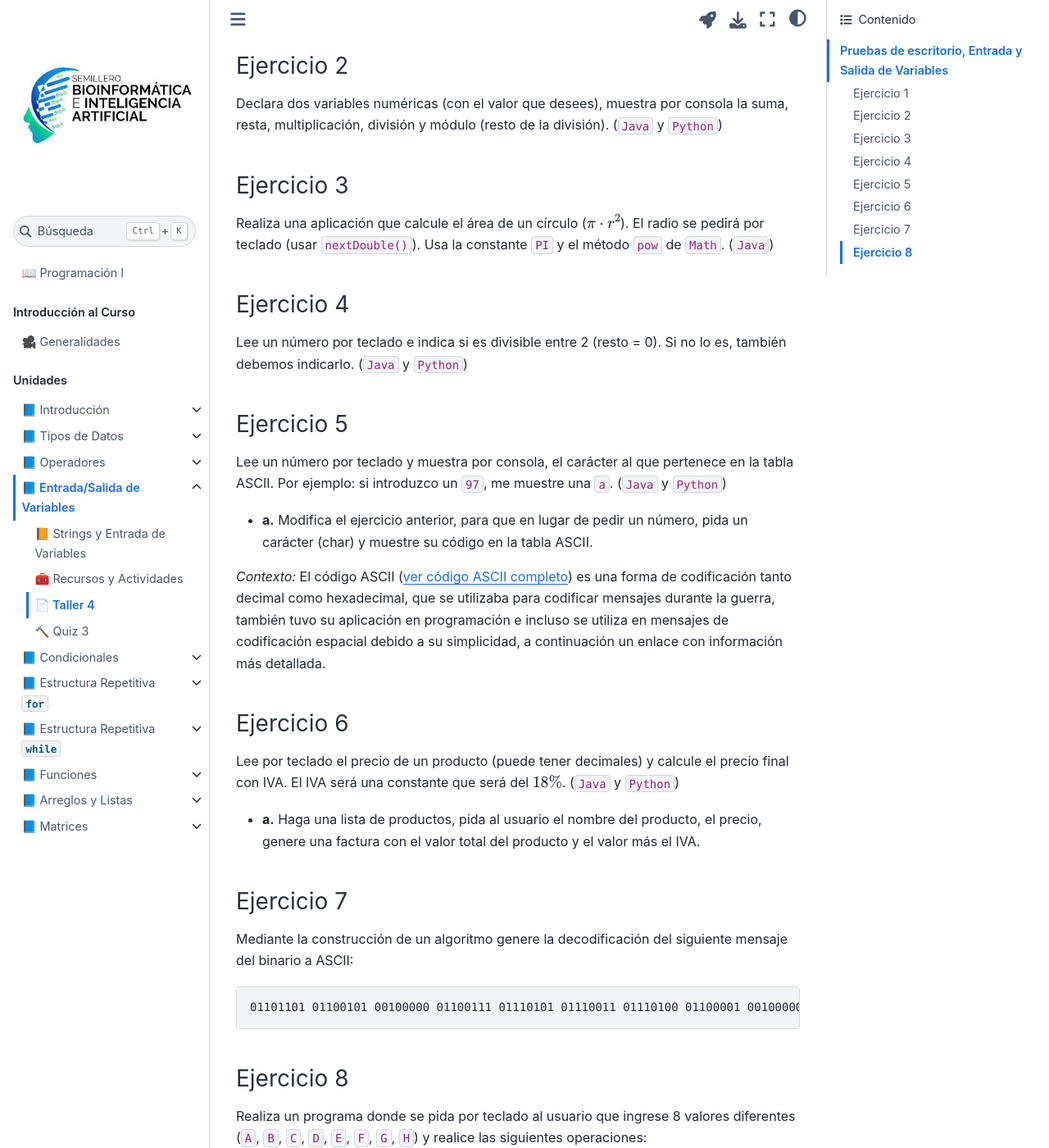
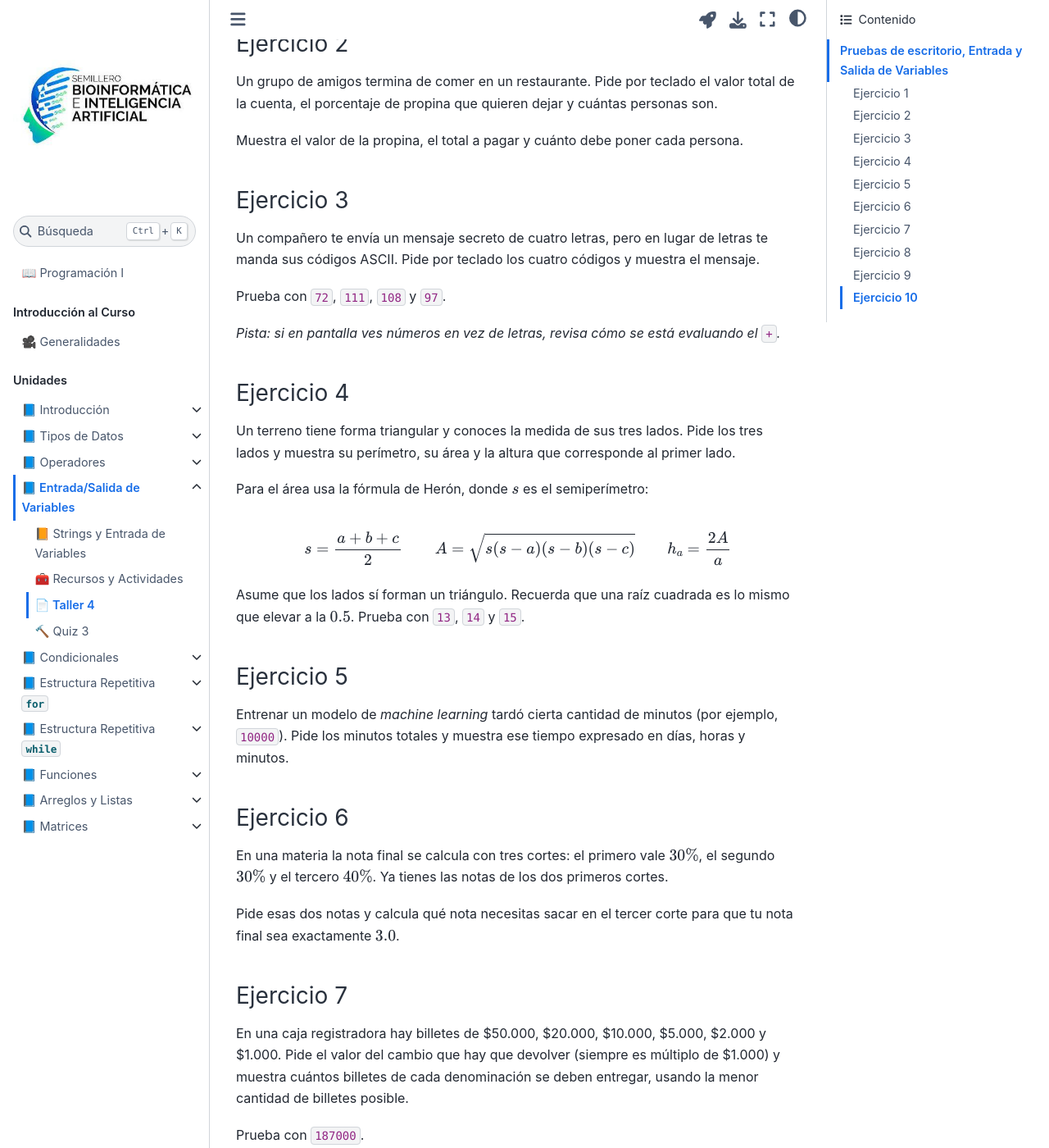
Before and after one commit to BioAITeamLearning/AlgProgI_2026_02_Ucaldas, a Jupyter Book: the page built from content/talleres/taller4.md, in a window 1280 px wide and 1400 px high, scrolled down 736 px. Shown: the whole window at 82% size. Built offline with Jupyter Book 1.0.4 settings and Sphinx 7.4.7 and the Sphinx Book theme 1.1.4, drawn with Linux system fonts in a browser that asks for light colours; pages that are not in the unit, such as notebooks, are missing from menus; some of the changed text lies outside the part shown.

Commit message:
Clase 4: celdas por sección, nuevo ejemplo de clase y Taller 4 rehecho
Notebook Clase4-Java: cada ejemplo se divide en una celda por sección
(Scanner, entrada, operaciones, salida) en vez de una sola celda; se
reemplaza "Ejemplo de Clase" (que usaba una clase y métodos, aún no
vistos) por un ejemplo con operadores y tipos de dato (peso de un dataset,
incluido el desbordamiento de int); se agrega una Práctica en Clase de 8
ejercicios con celda vacía para que los estudiantes implementen.

Taller 4: 10 ejercicios cotidianos y de ciencia de datos resolubles solo
con Scanner, operadores, casting y Math.pow (sin condicionales ni ciclos),
de dificultad creciente sin etiquetarla. Soluciones verificadas con JDK 21
y guardadas solo en local.

Co-Authored-By: Claude Sonnet 5.5 <noreply@anthropic.com>

```diff
--- a/content/talleres/taller4.md
+++ b/content/talleres/taller4.md
@@ -16,52 +16,67 @@ kernelspec:
 Programación I
 
 :::{note}
-Este Taller debe entregarse en formato `docx`, con sus respectivas pruebas de escritorio y diagrama de flujo realizado a mano y subido en forma de foto.
+Este taller se resuelve en Java, en un notebook de Colaboratory. Entrega el enlace al notebook con permisos de lectura públicos.
 
-Los notebooks de Colaboratory (tanto Java como Python) deben tener su respectivo enlace en el `.docx` con los permisos en público.
-
-Los ejercicios en PSeInt deben estar contenidos en una carpeta y deben nombrarse de las siguientes formas `ejercicio1`, `ejercicio-1` (no utilizar nombres como `ejercicioCalculadoraNumeros`, `calcularIVAeImpuestos`)
+Para dos ejercicios a tu elección, adjunta además la prueba de escritorio hecha a mano (foto), con los valores de entrada que prefieras.
 :::
 
 ### Ejercicio 1
-Realizar un programa que calcule el sueldo de un trabajador. El programa va a solicitar el número de horas que has trabajado en un mes, las horas se pagan a 10€. (`PSeInt`, `Java` y `Python`)
+Un monitor de la universidad trabaja varias horas al mes y le pagan \$12.500 por hora (el valor por hora debe ser una constante). Del pago bruto le descuentan el $4\%$ para salud y el $4\%$ para pensión.
+
+Pide por teclado las horas trabajadas y muestra el pago bruto, cada descuento y lo que realmente recibe.
 
 ### Ejercicio 2
-Declara dos variables numéricas (con el valor que desees), muestra por consola la suma, resta, multiplicación, división y módulo (resto de la división). (`Java` y `Python`)
+Un grupo de amigos termina de comer en un restaurante. Pide por teclado el valor total de la cuenta, el porcentaje de propina que quieren dejar y cuántas personas son.
+
+Muestra el valor de la propina, el total a pagar y cuánto debe poner cada persona.
 
 ### Ejercicio 3
-Realiza una aplicación que calcule el área de un círculo ($\pi \cdot r^2$). El radio se pedirá por teclado (usar `nextDouble()`). Usa la constante `PI` y el método `pow` de `Math`. (`Java`)
+Un compañero te envía un mensaje secreto de cuatro letras, pero en lugar de letras te manda sus códigos ASCII. Pide por teclado los cuatro códigos y muestra el mensaje.
+
+Prueba con `72`, `111`, `108` y `97`.
+
+*Pista: si en pantalla ves números en vez de letras, revisa cómo se está evaluando el `+`.*
 
 ### Ejercicio 4
-Lee un número por teclado e indica si es divisible entre 2 (resto = 0). Si no lo es, también debemos indicarlo. (`Java` y `Python`)
+Un terreno tiene forma triangular y conoces la medida de sus tres lados. Pide los tres lados y muestra su perímetro, su área y la altura que corresponde al primer lado.
+
+Para el área usa la fórmula de Herón, donde $s$ es el semiperímetro:
+
+$$
+s = \frac{a + b + c}{2} \qquad A = \sqrt{s(s-a)(s-b)(s-c)} \qquad h_a = \frac{2A}{a}
+$$
+
+Asume que los lados sí forman un triángulo. Recuerda que una raíz cuadrada es lo mismo que elevar a la $0.5$. Prueba con `13`, `14` y `15`.
 
 ### Ejercicio 5
-Lee un número por teclado y muestra por consola, el carácter al que pertenece en la tabla ASCII. Por ejemplo: si introduzco un `97`, me muestre una `a`. (`Java` y `Python`)
-
-- **a.** Modifica el ejercicio anterior, para que en lugar de pedir un número, pida un carácter (char) y muestre su código en la tabla ASCII.
-
-*Contexto:* El código ASCII ([ver código ASCII completo](https://www.google.com/url?q=https://elcodigoascii.com.ar/&sa=D&source=docs&ust=1693448792138024&usg=AOvVaw2v6IfNkNQ0Cwhv77GRDpHP)) es una forma de codificación tanto decimal como hexadecimal, que se utilizaba para codificar mensajes durante la guerra, también tuvo su aplicación en programación e incluso se utiliza en mensajes de codificación espacial debido a su simplicidad, a continuación un enlace con información más detallada.
+Entrenar un modelo de *machine learning* tardó cierta cantidad de minutos (por ejemplo, `10000`). Pide los minutos totales y muestra ese tiempo expresado en días, horas y minutos.
 
 ### Ejercicio 6
-Lee por teclado el precio de un producto (puede tener decimales) y calcule el precio final con IVA. El IVA será una constante que será del $18\%$. (`Java` y `Python`)
+En una materia la nota final se calcula con tres cortes: el primero vale $30\%$, el segundo $30\%$ y el tercero $40\%$. Ya tienes las notas de los dos primeros cortes.
 
-- **a.** Haga una lista de productos, pida al usuario el nombre del producto, el precio, genere una factura con el valor total del producto y el valor más el IVA.
+Pide esas dos notas y calcula qué nota necesitas sacar en el tercer corte para que tu nota final sea exactamente $3.0$.
 
 ### Ejercicio 7
-Mediante la construcción de un algoritmo genere la decodificación del siguiente mensaje del binario a ASCII:
+En una caja registradora hay billetes de \$50.000, \$20.000, \$10.000, \$5.000, \$2.000 y \$1.000. Pide el valor del cambio que hay que devolver (siempre es múltiplo de \$1.000) y muestra cuántos billetes de cada denominación se deben entregar, usando la menor cantidad de billetes posible.
 
-    01101101 01100101 00100000 01100111 01110101 01110011 01110100 01100001 00100000 01101100 01100001 00100000 01100011 01101100 01100001 01110011 01100101 00100000 01100100 01100101 00100000 01110000 01110010 01101111 01100111 01110010 01100001 01101101 01100001 01100011 01101001 01101111 01101110
+Prueba con `187000`.
 
 ### Ejercicio 8
-Realiza un programa donde se pida por teclado al usuario que ingrese 8 valores diferentes (`A`, `B`, `C`, `D`, `E`, `F`, `G`, `H`) y realice las siguientes operaciones:
+Una foto de un celular de $4000 \times 3000$ píxeles guarda 3 bytes por píxel (rojo, verde y azul), sin comprimir.
 
-| Nombre Variables de Operaciones | Operaciones |
-| ------------------------ | ----------- |
-| operacion1 | <code> (A*B)/(C+H)^2 </code> |
-| operacion2 | <code> B!=F </code> |
-| operacion3 | <code> (C++)*E-G+(D--) </code> |
-| operacion4 | Convierte a Hexadecimal, Octal y Binario el valor de la variable `E` |
-| operacion5 | <code> (sqrt(A*B)/C+B)+E </code> |
-| operacion6 | <code> ((H+B+C)*(G-C-E))/A </code> |
-| operacion7 | Multiplica `G` por todos los valores, incluido el valor de `G` (debes tener 8 valores), luego realiza la sumatoria de estos valores y dividide la sumatoria entre `G` |
-| operacion8 | Suma/agrega valores aleatorios a las 8 variables (ver método `.rand()`), luego realiza la sumatoria de los nuevos valores y dividelos por el promedio de los mismos nuevos valores|
+Pide el ancho, el alto y la capacidad de la memoria del celular en GB, y muestra cuántas fotos completas caben y cuántos MB de espacio sobran.
+
+Prueba con `4000`, `3000` y `64`.
+
+### Ejercicio 9
+Una tienda en línea tuvo 12.000 visitas el mes pasado y 15.000 este mes. Pide ambas cantidades y muestra el porcentaje de crecimiento y cuántas visitas tendría dentro de tres meses si el crecimiento mensual se mantiene igual.
+
+### Ejercicio 10
+En ciencia de datos, para saber qué tan parecidos son dos clientes se calcula la "distancia" entre ellos. Cada cliente se describe con tres números: edad, ingreso mensual (en millones de pesos) y compras al mes. La distancia euclidiana entre $A = (a_1, a_2, a_3)$ y $B = (b_1, b_2, b_3)$ es:
+
+$$
+d = \sqrt{(a_1 - b_1)^2 + (a_2 - b_2)^2 + (a_3 - b_3)^2}
+$$
+
+Pide los datos de ambos clientes y muestra la distancia entre ellos. Prueba con $A = (25, 3.5, 8)$ y $B = (31, 4.0, 5)$.
```
Also changed, not shown: content/notebooks/Clase4-Java.ipynb.
